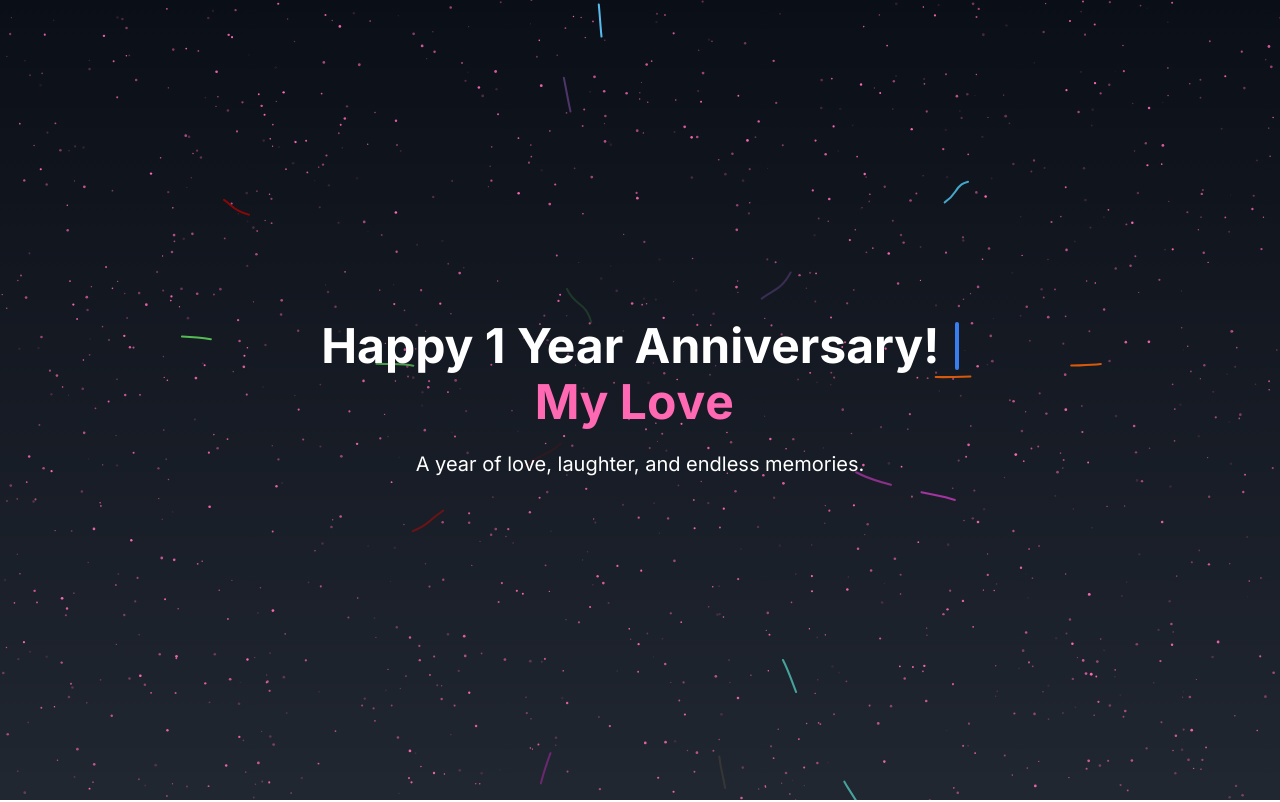
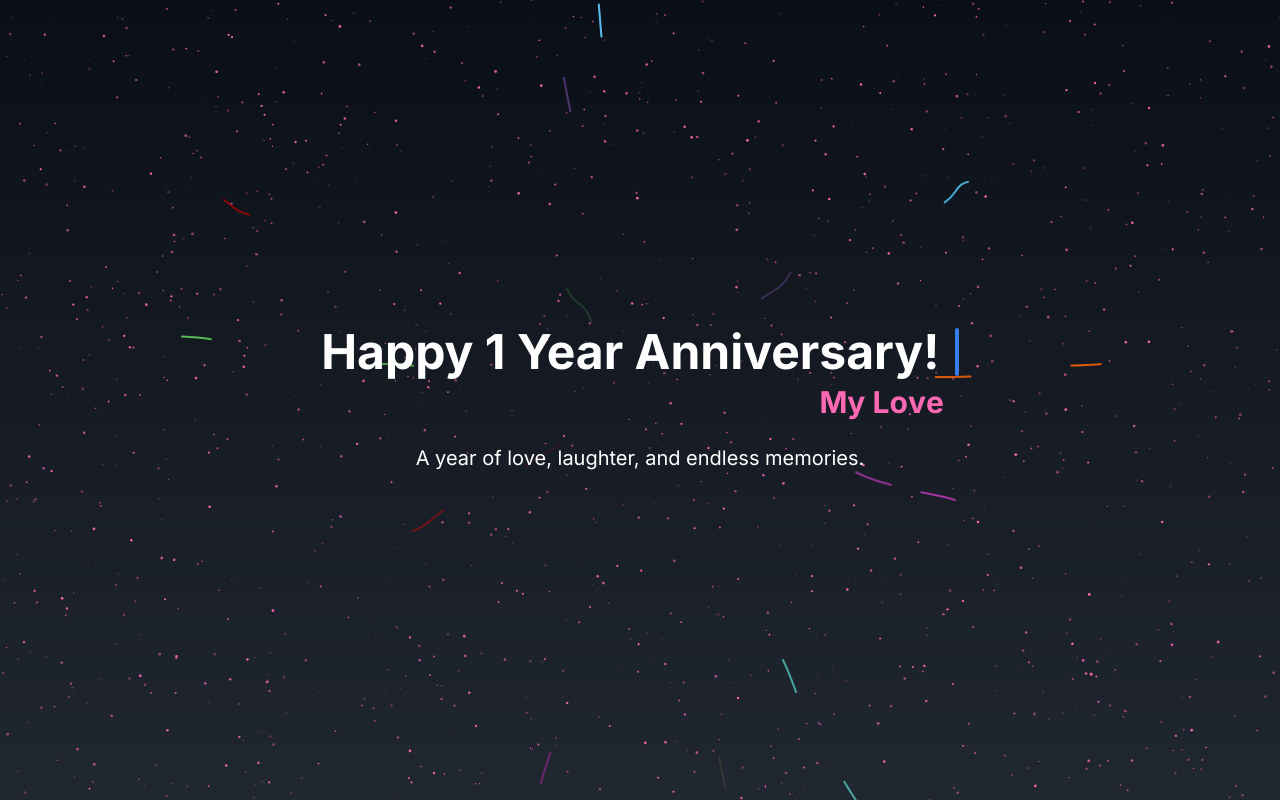
Before and after one commit to david-randoll/david-and-ami, a Next.js app: page /anniversary in a window 1280 px wide. Shown: the top 802 px of the page. Built offline with nearby package versions, Linux system fonts and the light colour scheme.

Commit message:
adjust the font styles

```diff
--- a/src/components/anniversary/Hero.tsx
+++ b/src/components/anniversary/Hero.tsx
@@ -37,7 +37,7 @@ const Hero = () => {
                         <div className="flex flex-col items-center justify-center">
                             <TypewriterEffectSmooth words={typeWriterWords} />
                             <FlipWords
-                                className="text-[#FF69B4] text-xl lg:text:3xl xl:text-5xl font-bold"
+                                className="text-[#FF69B4] text-xl lg:text:2xl xl:text-3xl font-bold place-self-end"
                                 words={flipWords}
                             />
                         </div>
```
